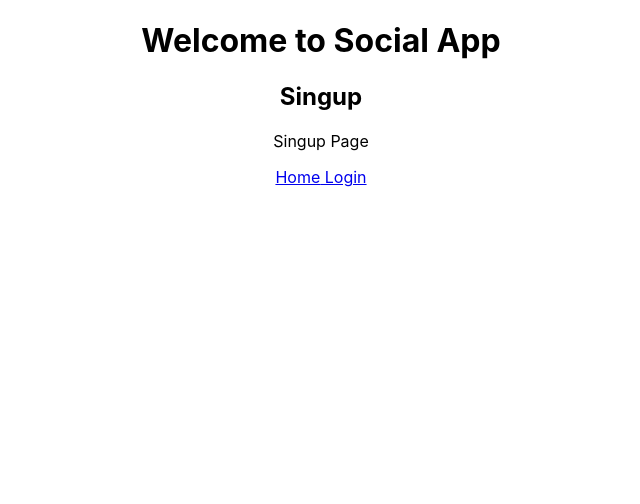
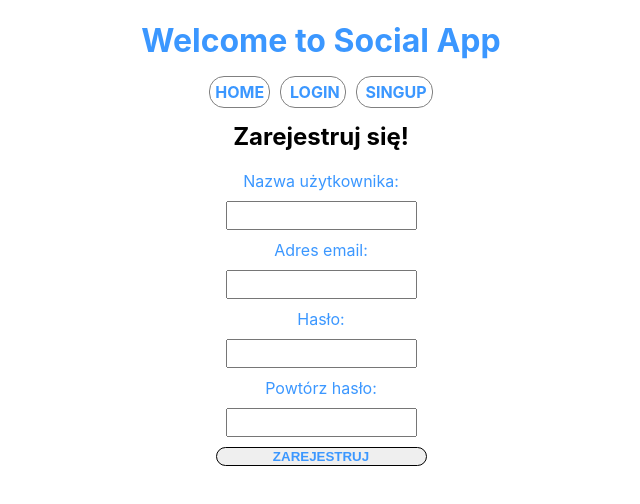
Before and after one commit to Balch95/react_socialapp, a React (Create React App) app in the folder social-app/: page /singup in a window 1280 px wide. Shown: the top 504 px of the page, without its empty margins (319-959 px from the left). Built offline with nearby package versions, Linux system fonts and the light colour scheme; the HTML template or start-up script is replaced by a standard one.

Commit message:
edit-singup-and-navbar

```diff
--- a/social-app/src/App.css
+++ b/social-app/src/App.css
@@ -36,3 +36,7 @@
     transform: rotate(360deg);
   }
 }
+
+.App h1{
+  color: rgb(59, 151, 255);
+}
--- a/social-app/src/App.js
+++ b/social-app/src/App.js
@@ -1,15 +1,18 @@
 import * as React from "react";
-import { Routes, Route, Link } from "react-router-dom";
+import { Routes, Route} from "react-router-dom";
 import "./App.css";
 
+import NavBar from "./Nav";
 import Home from "./Home";
 import Login from "./Login";
 import Singup from "./Singup";
+
 
 function App() {
   return (
     <div className="App">
       <h1>Welcome to Social App</h1>
+      <NavBar/>
       <Routes>
         <Route path="/" element={<Home />} />
         <Route path="login" element={<Login />} />
--- a/social-app/src/Home.js
+++ b/social-app/src/Home.js
@@ -1,6 +1,5 @@
 import * as React from "react";
 import axios from 'axios';
-import { Routes, Route, Link } from "react-router-dom";
 import {useState, useEffect} from "react";
 
 import './Home.css';
@@ -46,10 +45,7 @@ const Home = (props)=>{
               }
               postObjAr.push(postObj);
             }
-            console.log(postObjAr)
             setPost(postObjAr);
-
-
           })
         .catch((err)=>{
             console.log('Axios error', err);
@@ -70,10 +66,6 @@ const Home = (props)=>{
 
     return (
          <div className="main-home">
-          <nav>
-            <Link to="/login"> Login</Link>
-            <Link to="/singup"> Singup</Link>
-          </nav>
             <h2>Post List: </h2>
             <PostList postList={postList}/>
         </div>
--- a/social-app/src/Login.js
+++ b/social-app/src/Login.js
@@ -1,5 +1,5 @@
 import * as React from "react";
-import { Routes, Route, Link } from "react-router-dom";
+
 
 
 function Login() {
@@ -11,10 +11,6 @@ function Login() {
             Login Page
           </p>
         </main>
-        <nav>
-          <Link to="/"> Home</Link>
-          <Link to="/singup"> Singup</Link>
-        </nav>
       </>
     );
   }
--- /dev/null
+++ b/social-app/src/Nav.css
@@ -0,0 +1,14 @@
+.nav-bar nav a{
+    padding: 5px;
+    margin: 5px;
+    text-decoration: none;
+    text-transform: uppercase;
+    font-weight: 700;
+    border: solid 1px gray;
+    border-radius: 15px;
+    color: rgb(59, 151, 255);
+}
+
+.nav-bar nav a:hover{
+    background-color: rgb(224, 224, 224);
+}
--- /dev/null
+++ b/social-app/src/Nav.js
@@ -0,0 +1,19 @@
+import React from "react";
+import { Link } from "react-router-dom";
+
+import './Nav.css';
+
+
+const NavBar = () =>{
+    return(
+        <div className="nav-bar">
+            <nav>
+                <Link to="/">Home</Link>
+                <Link to="/login"> Login</Link>
+                <Link to="/singup"> Singup</Link>
+            </nav>
+        </div>
+    );
+};
+
+export default NavBar;
--- /dev/null
+++ b/social-app/src/Singup.css
@@ -0,0 +1,31 @@
+.sing-up {
+    display: flex;
+    justify-content: center;
+    flex-direction: column;
+    align-items: center;
+}
+
+.sing-up form{
+    display: flex;
+    color: rgb(59, 151, 255);
+    flex-direction: column;
+    max-width: 300px;
+}
+
+.sing-up form input{
+    margin: 10px;
+    padding: 5px;
+}
+
+.sing-up form button{
+    text-transform: uppercase;
+    color: rgb(59, 151, 255);
+    font-weight: 600;
+    border: solid 1px black;
+    border-radius: 15px;
+}
+
+.sing-up form button:hover{
+    cursor: pointer;
+    background-color: rgb(224, 224, 224);
+}
--- a/social-app/src/Singup.js
+++ b/social-app/src/Singup.js
@@ -1,21 +1,56 @@
-import React from "react";
-import { Routes, Route, Link } from "react-router-dom";
+import React, { useState } from "react";
 
-function Singup (){
+import './Singup.css';
+
+const Singup =()=>{
+
+  const [username, setUsername] = useState(null);
+  const [email, setEmail] = useState(null);
+  const [password, setPassword] = useState(null);
+  const [passwordConfirm, setPasswordConfirm] = useState(null);
+
+  const setUserData = (e) =>{
+
+      const {id , value} = e.target;
+
+      if(id === "username"){
+          setUsername(value);
+      }
+      if(id === "email"){
+          setEmail(value);
+      }
+      if(id === "password"){
+          setPassword(value);
+      }
+      if(id === "passwordConfirm"){
+          setPasswordConfirm(value);
+      };
+  };
+
+  const submitClick = () =>{
+    let userDataObj={
+      username: username,
+      email: email,
+      password: password,
+    }
+    console.log(userDataObj);
+  };
 
     return(
-        <>
-        <main>
-          <h2>Singup</h2>
-          <p>
-            Singup Page
-          </p>
-        </main>
-        <nav>
-          <Link to="/"> Home</Link>
-          <Link to="/login"> Login</Link>
-        </nav>
-      </>
+        <div className="sing-up">
+          <h2>Zarejestruj się!</h2>
+          <form>
+            <label for='username'>Nazwa użytkownika: </label>
+            <input type="text" id="username" name="username" onChange = {(e) => setUserData(e)} required/>
+            <label for="email">Adres email: </label>
+            <input type="email" id="email" name="email" onChange = {(e) => setUserData(e)}  required/>
+            <label for='password'>Hasło: </label>
+            <input type="password" id="password" name="password" onChange = {(e) => setUserData(e)} required/>
+            <label for='passwordConfirm'>Powtórz hasło: </label>
+            <input type="password" id="passwordConfirm" name="passwordConfirm" onChange = {(e) => setUserData(e)} required/>
+            <button onClick={()=>submitClick()}>Zarejestruj</button>
+          </form>
+        </div>
     )
 }
 
```
